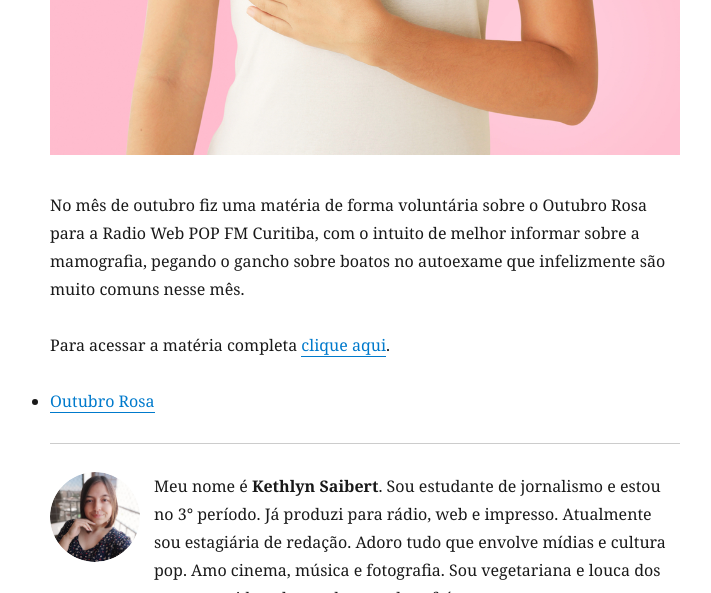
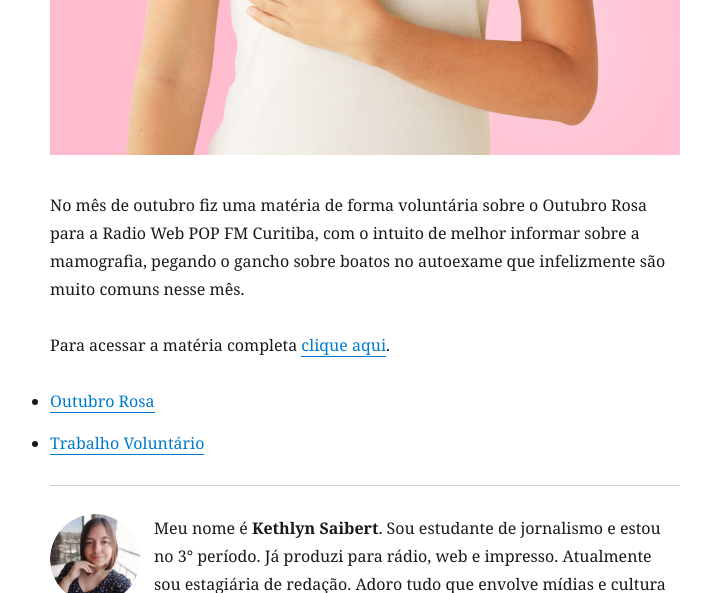
Before and after one commit to BrunoSaibert/blog-ket, a Gatsby site: page /outubro-rosa-2019/ in a window 1280 px wide. Shown: the part 572-1165 px from the top of the page, without its empty margins (275-986 px from the left). Built offline with nearby package versions, Linux system fonts and the light colour scheme; Gatsby itself is replaced by a stand-in of ours; some packages are replaced by stand-ins of ours.

Commit message:
Update Postagens “outubro-rosa-2019”

```diff
--- a/content/blog/outubro-rosa-2019.md
+++ b/content/blog/outubro-rosa-2019.md
@@ -5,6 +5,7 @@ description: Trabalho Voluntário
 date: 2019-10-05
 tags:
   - Outubro Rosa
+  - Trabalho Voluntário
 ---
 
 ![Outubro Rosa 2019](/images/upload/outubro-rosa-2019.jpg "Outubro Rosa 2019")
```
